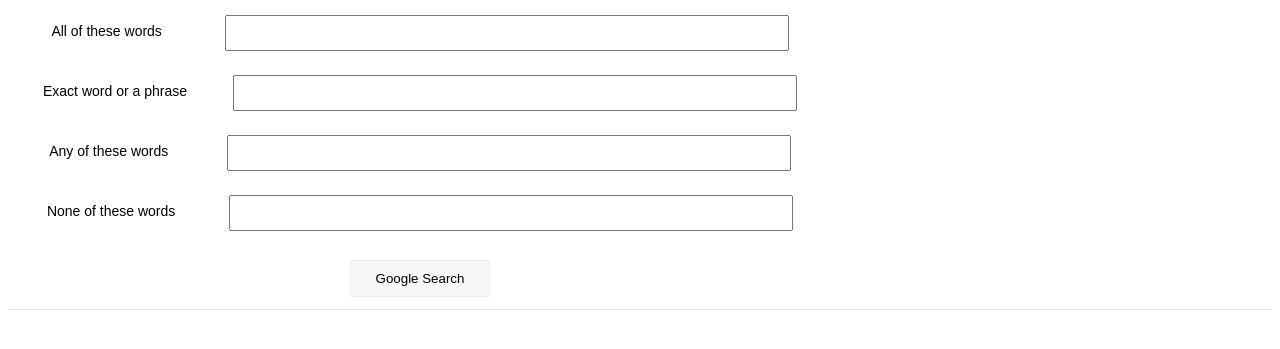
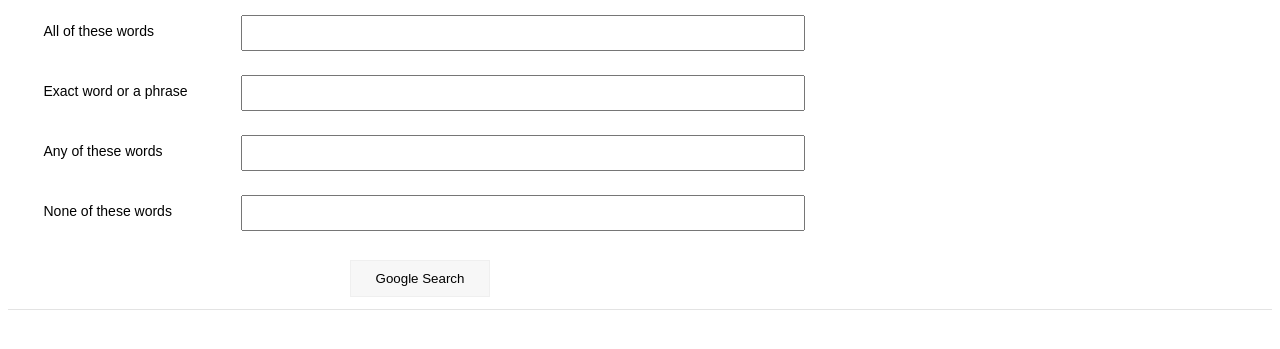
Before and after one commit to Serious-Fin/google-search-replica, a plain HTML site: page advanced_search.html in a window 1280 px wide. Shown: the part 141-490 px from the top of the page. Drawn offline with Linux system fonts and the light colour scheme.

Commit message:
Centered input fields in Advanced Search

```diff
--- a/advanced_search.html
+++ b/advanced_search.html
@@ -34,26 +34,42 @@
             <form action="https://google.com/search">
                 <!--All these words input-->
                 <div class="one_line">
+                    <div class="one_line_sections_text">
                         <p class="text_type">All of these words</p>
+                    </div>
+                    <div class="one_line_sections_input">
                         <input class="input_type" type="text" name="as_q" autocomplete="off">
+                    </div>
                 </div>
 
                 <!--Exact word or a phrase-->
                 <div class="one_line">
+                    <div class="one_line_sections_text">
                         <p class="text_type">Exact word or a phrase</p>
+                    </div>
+                    <div class="one_line_sections_input">
                         <input class="input_type" type="text" name="as_epq" autocomplete="off">
+                    </div>
                 </div>
 
                 <!--Any of these words-->
                 <div class="one_line">
+                    <div class="one_line_sections_text">
                         <p class="text_type">Any of these words</p>
+                    </div>
+                    <div class="one_line_sections_input">
                         <input class="input_type" type="text" name="as_oq" autocomplete="off">
+                    </div>
                 </div>
 
                 <!--None of these words-->
                 <div class="one_line">
+                    <div class="one_line_sections_text">
                         <p class="text_type">None of these words</p>
+                    </div>
+                    <div class="one_line_sections_input">
                         <input class="input_type" type="text" name="as_eq" autocomplete="off">
+                    </div>
                 </div>
 
                 <!--Submit button-->
--- a/index.css
+++ b/index.css
@@ -120,6 +120,18 @@ a {
     justify-content: space-around;
 }
 
+.one_line_sections_text{
+    height: 50px;
+    width: 150px;
+    /*display: flex;
+    justify-content: space-around;*/
+}
+
+.one_line_sections_input{
+    height: 50px;
+    width: 556px;
+}
+
 .text_type {
     font-family: Arial, sans-serif;
     font-size: 14px;
```
Lines whose indentation alone changed are shown as unchanged.
